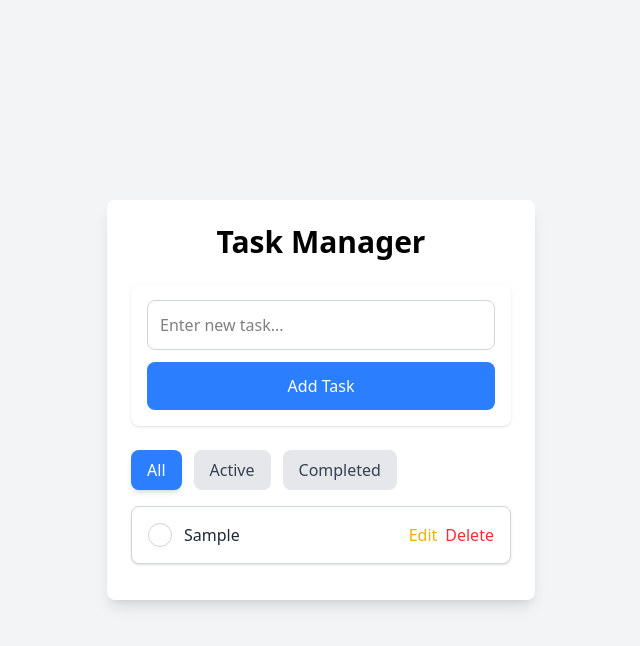
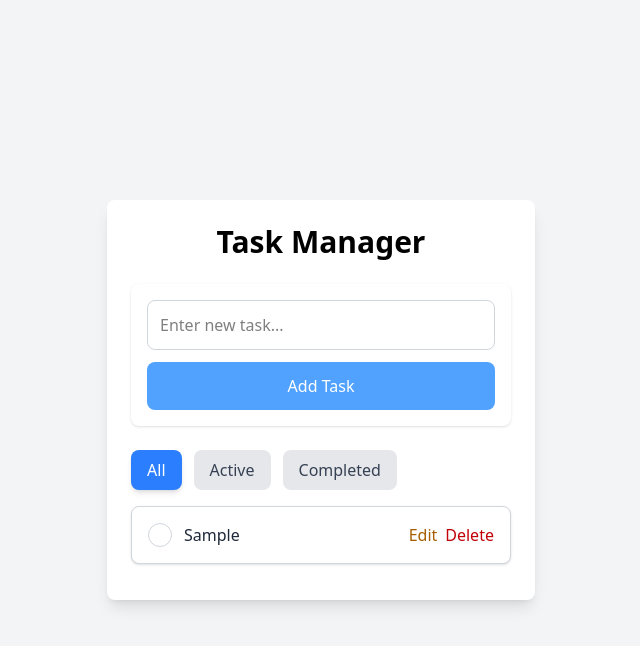
Before and after one commit to FatemeArefi/Task-Manager, a React (Vite) app: page / in a window 1280 px wide. Both pictures are taken after typing "Sample" into the empty fields and a click on the button "Add Task". Shown: the top 646 px of the page, without its empty margins (319-959 px from the left). Built offline with nearby package versions, Linux system fonts and the light colour scheme.

Commit message:
some color chaged

```diff
--- a/src/components/AddTaskForm.tsx
+++ b/src/components/AddTaskForm.tsx
@@ -28,7 +28,7 @@ const AddTaskForm = (props) => {
         onClick={() => {
           addNewTask();
         }}
-        className="p-3 w-full bg-blue-500 text-white font-medium rounded-lg hover:bg-blue-600 transition"
+        className="p-3 w-full bg-blue-400 text-white font-medium rounded-lg hover:bg-blue-600 transition"
       >
         Add Task
       </button>
--- a/src/components/EditTaskForm.tsx
+++ b/src/components/EditTaskForm.tsx
@@ -27,7 +27,7 @@ const EditTaskForm = (props) => {
           onClick={() => {
             saveEditedTask();
           }}
-          className="flex-1 p-3 bg-green-500 text-white font-medium rounded-lg hover:bg-green-600 transition"
+          className="flex-1 p-3 bg-green-700 text-white font-medium rounded-lg hover:bg-green-600 transition"
         >
           Save
         </button>
@@ -35,7 +35,7 @@ const EditTaskForm = (props) => {
           onClick={() => {
             props.cancelEdit();
           }}
-          className="flex-1 p-3 bg-red-500 text-white font-medium rounded-lg hover:bg-red-600 transition"
+          className="flex-1 p-3 bg-red-700 text-white font-medium rounded-lg hover:bg-red-600 transition"
         >
           Cancel
         </button>
--- a/src/components/TaskList.tsx
+++ b/src/components/TaskList.tsx
@@ -15,7 +15,7 @@ const TaskList = (props) => {
               onClick={() => props.toggleComplete(task.id)}
               className={`w-6 h-6 rounded-full border ${
                 task.completed
-                  ? "bg-green-500 border-green-500"
+                  ? "bg-green-600 border-green-600"
                   : "border-gray-300"
               }`}
             />
@@ -30,13 +30,13 @@ const TaskList = (props) => {
           <div className="flex gap-2">
             <button
               onClick={() => props.startEditing(task.id)}
-              className="text-yellow-500 hover:text-yellow-600 transition"
+              className="text-yellow-700 hover:text-yellow-700 transition"
             >
               Edit
             </button>
             <button
               onClick={() => props.deleteTask(task.id)}
-              className="text-red-500 hover:text-red-600 transition"
+              className="text-red-700 hover:text-red-700 transition"
             >
               Delete
             </button>
```
